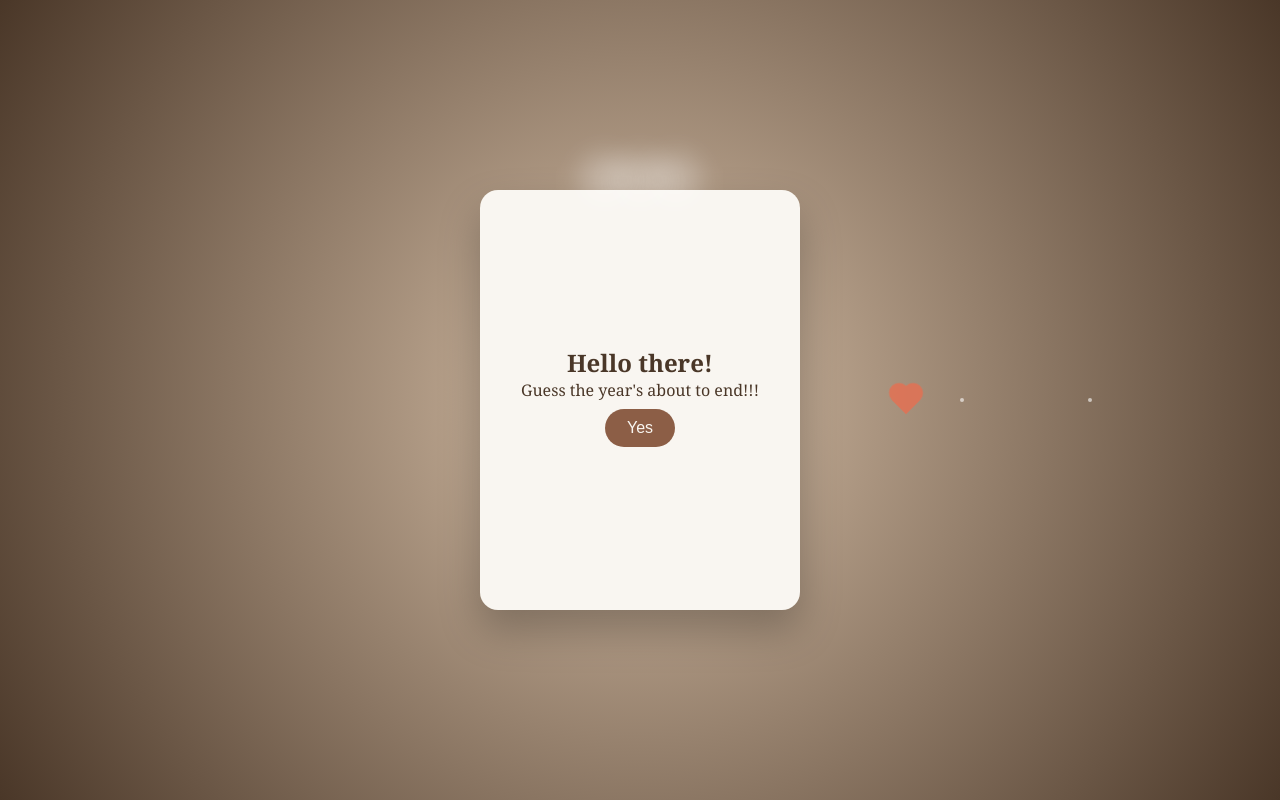
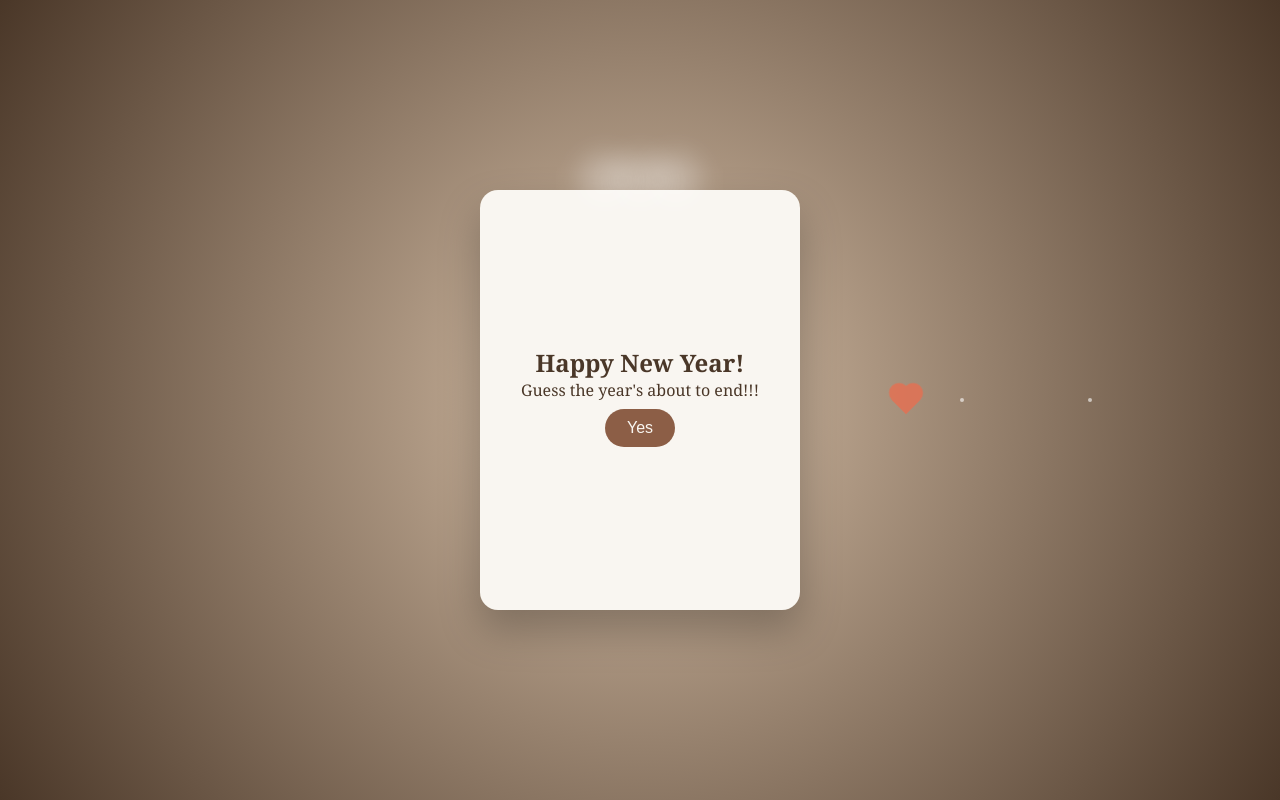
Before and after one commit to nonamep-p/new-year-card, a plain HTML site: page index.html in a window 1280 px wide. Shown: the top 800 px of the page. Drawn offline with Linux system fonts and the light colour scheme; grey boxes are pictures that could not be loaded.

Commit message:
Update header and add favicon

```diff
--- a/index.html
+++ b/index.html
@@ -2,6 +2,7 @@
 <html lang="en">
 <head>
 <meta charset="UTF-8">
+<link rel="icon" href="icon.png" type="image/png">
 <title>New-Year Card ☕</title>
 <meta name="viewport" content="width=device-width,initial-scale=1,maximum-scale=1">
 <style>
@@ -169,7 +170,7 @@
 <div class="card" id="card">
   <div class="face front">
     <div class="steam"><span></span><span></span><span></span></div>
-    <h2>Hello there!</h2>
+    <h2>Happy New Year!</h2>
     <p>Guess the year's about to end!!!</p>
     <button onclick="next()">Yes</button>
   </div>
```
Also changed, not shown: icon.png (added), 1 other file.
